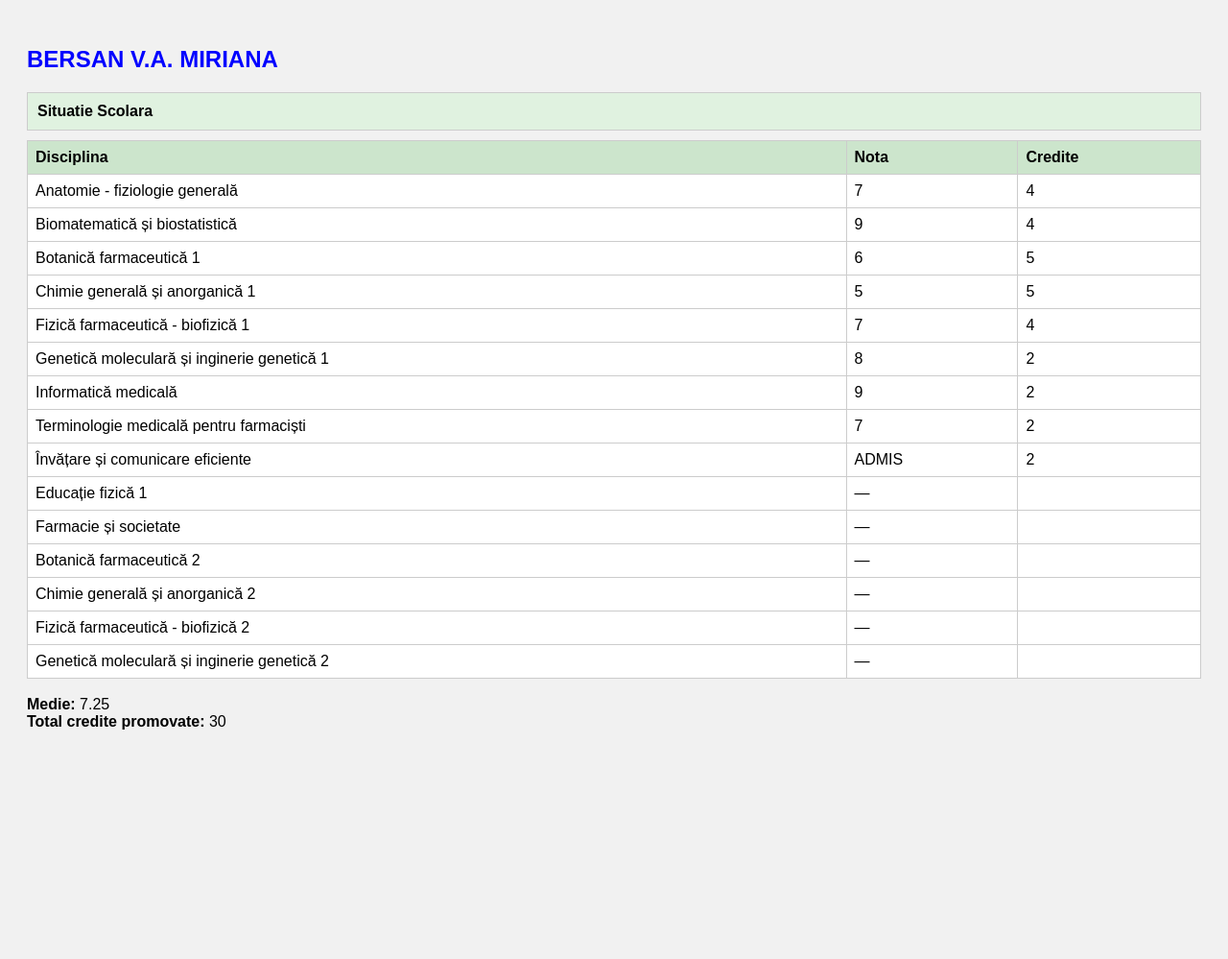
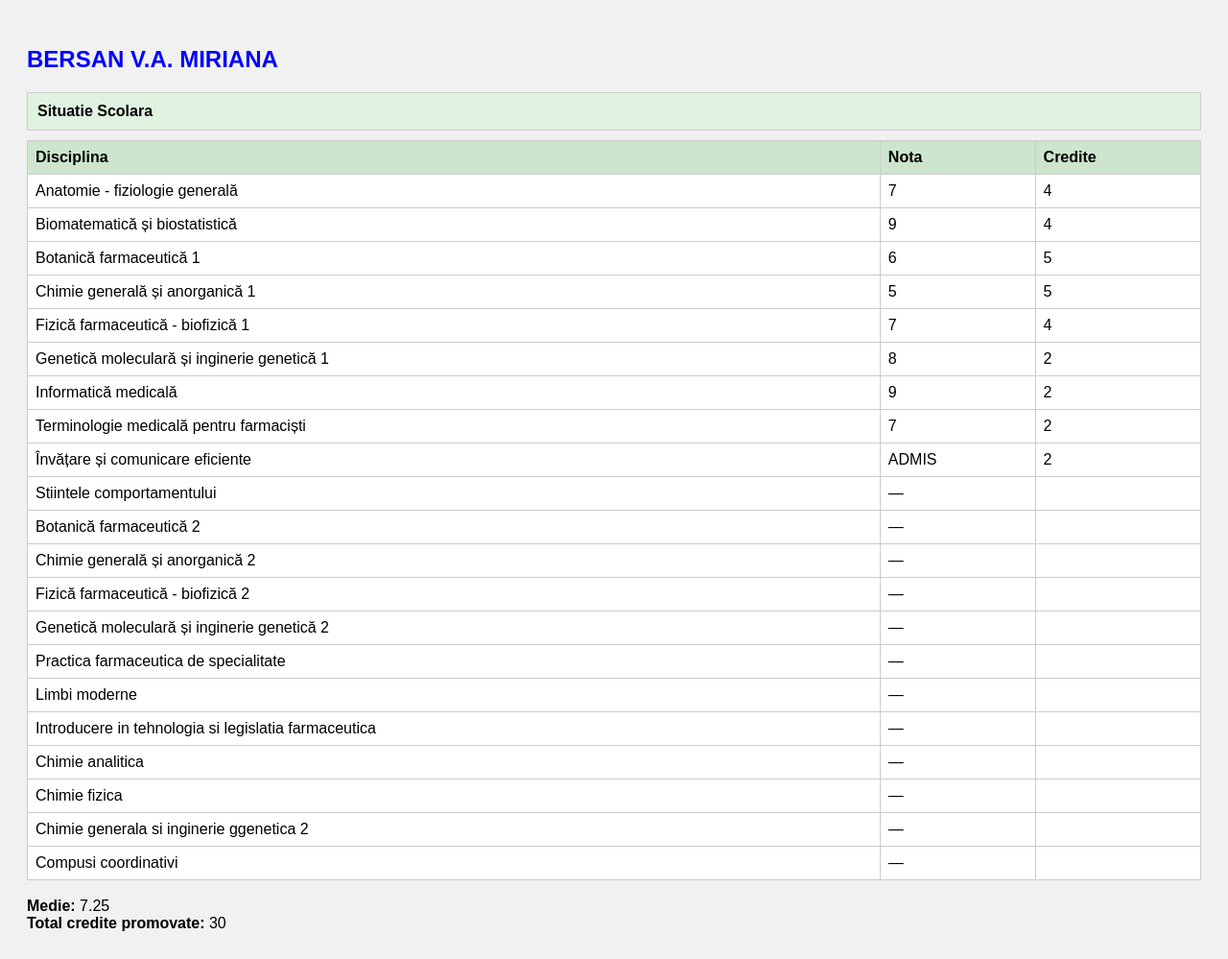
Before and after one commit to User013106/Site1, a plain HTML site: page grades.html in a window 1280 px wide. Shown: the whole page at 96% size. Before the commit the page ends 800 px from the top, so only its background shows below. Drawn offline with Linux system fonts and the light colour scheme.

Commit message:
grades.html

```diff
--- a/grades.html
+++ b/grades.html
@@ -51,12 +51,18 @@
     <tr><td>Terminologie medicală pentru farmaciști</td><td>7</td><td>2</td></tr>
     <tr><td>Învățare și comunicare eficiente</td><td>ADMIS</td><td>2</td></tr>
     <!-- Materii fără notă și fără credite afișate -->
-    <tr><td>Educație fizică 1</td><td>—</td><td></td></tr>
-    <tr><td>Farmacie și societate</td><td>—</td><td></td></tr>
+    <tr><td>Stiintele comportamentului</td><td>—</td><td></td></tr>
     <tr><td>Botanică farmaceutică 2</td><td>—</td><td></td></tr>
     <tr><td>Chimie generală și anorganică 2</td><td>—</td><td></td></tr>
     <tr><td>Fizică farmaceutică - biofizică 2</td><td>—</td><td></td></tr>
     <tr><td>Genetică moleculară și inginerie genetică 2</td><td>—</td><td></td></tr>
+    <tr><td>Practica farmaceutica de specialitate</td><td>—</td><td></td></tr>
+    <tr><td>Limbi moderne</td><td>—</td><td></td></tr>
+    <tr><td>Introducere in tehnologia si legislatia farmaceutica</td><td>—</td><td></td></tr>
+    <tr><td>Chimie analitica</td><td>—</td><td></td></tr>
+    <tr><td>Chimie fizica</td><td>—</td><td></td></tr>
+    <tr><td>Chimie generala si inginerie ggenetica 2</td><td>—</td><td></td></tr>
+    <tr><td>Compusi coordinativi</td><td>—</td><td></td></tr>
   </table>
 
   <br>
```
